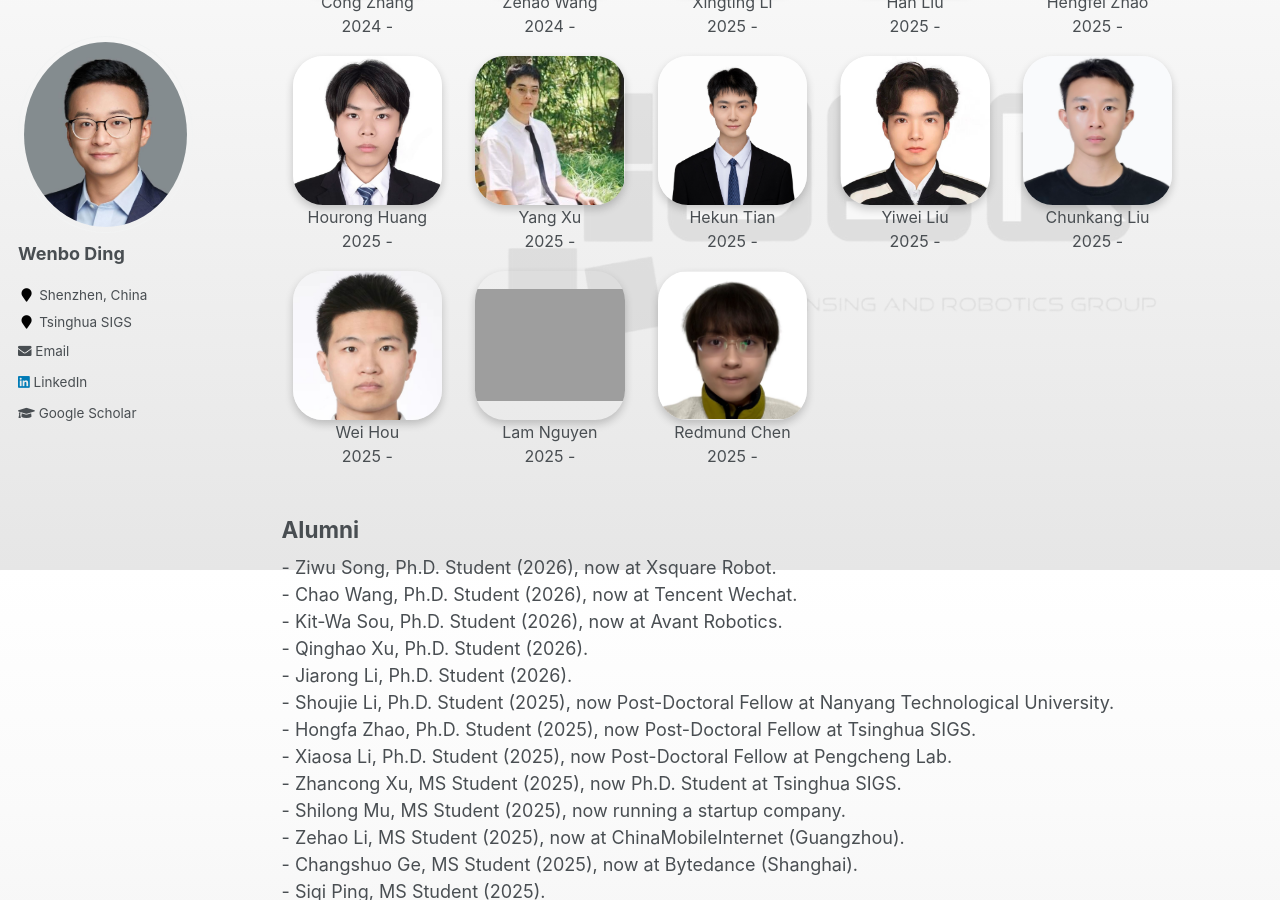
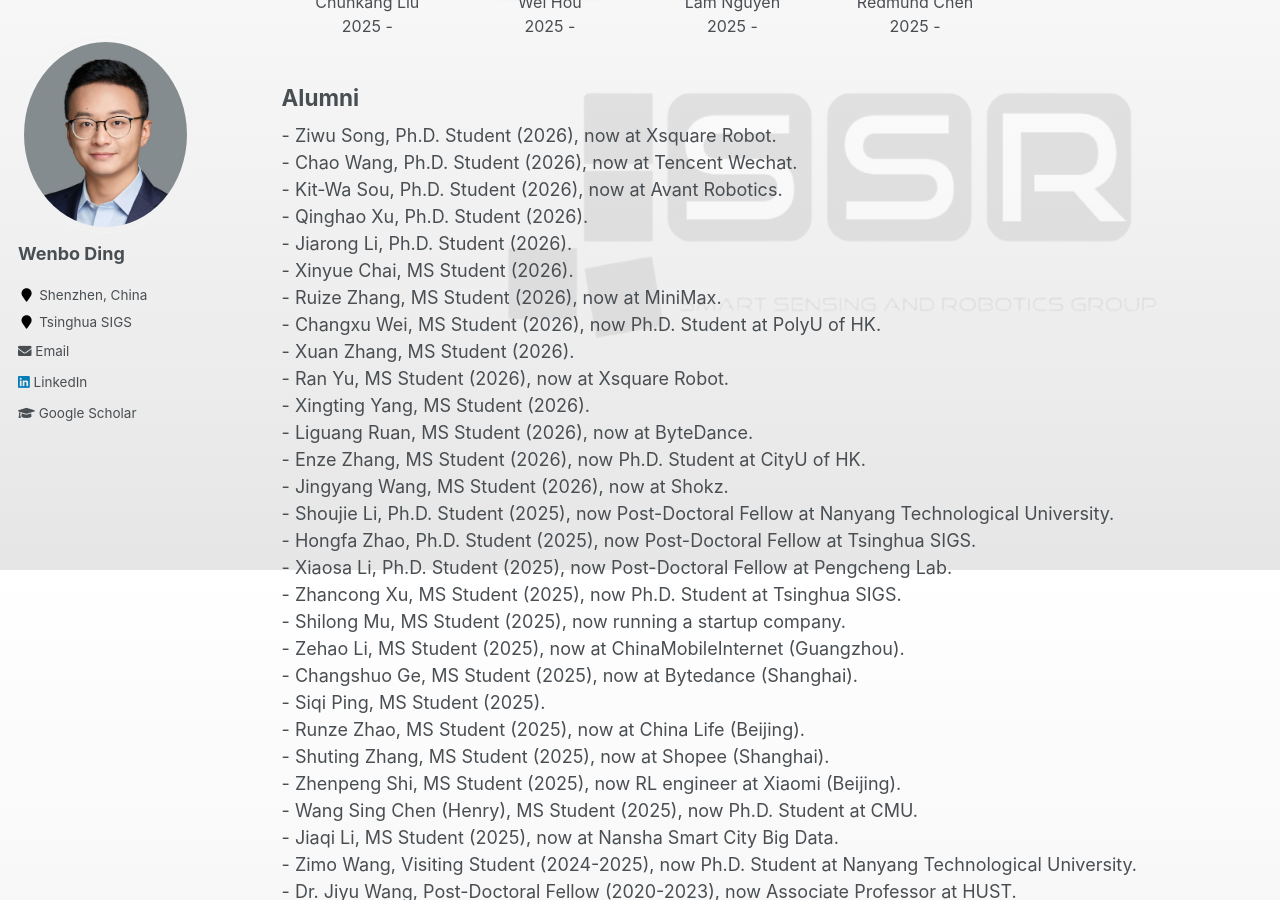
Before and after one commit to whenboy07/whenboy07.github.io, a Jekyll site: the page built from _pages/people.md, in a window 1280 px wide and 900 px high, scrolled down 2130 px. Built offline with Jekyll 4.4.1, drawn with Linux system fonts in a browser that asks for light colours; some of the changed text lies outside the part shown; grey boxes are pictures that could not be loaded.

Commit message:
update people

```diff
--- a/_pages/people.md
+++ b/_pages/people.md
@@ -412,7 +412,7 @@
                 BS(USTC)<br>
             </div>
         </div> -->
-        <div class="memberimg">
+        <!-- <div class="memberimg">
             <img class="img-circle" src="../images/Member/XinyueChai.jpg" hover="../images/Member/XinyueChai_moment.jpg" style="height: 100%; width: 100%; object-fit: contain"> <br>
             <div class="info1">
                 Xinyue Chai<br>
@@ -519,7 +519,7 @@
                 Smart Sensing<br>
                 BEng(WHUT)<br>
             </div>
-        </div>
+        </div> -->
         <div class="memberimg">
             <img class="img-circle" src="../images/Member/YixianZhang.jpg" hover="../images/Member/YixianZhang.jpg" style="height: 100%; width: 100%; object-fit: contain"> <br>
             <div class="info1">
@@ -847,22 +847,6 @@
     <br>
     <br>
     <br>
-    <br>
-    <br>
-    <br>
-    <br>
-    <br>
-    <br>
-    <br>
-    <br>
-    <br>
-    <br>
-    <br>
-    <br>
-    <br>
-    <br>
-    <br>
-    <br>
     <!-- <h2>Visiting Students</h2>
     <div class="card" >
         <div class="memberimg">
@@ -899,6 +883,15 @@
     - Kit-Wa Sou, Ph.D. Student (2026), now at Avant Robotics.<br>
     - Qinghao Xu, Ph.D. Student (2026).<br>
     - Jiarong Li, Ph.D. Student (2026).<br>
+    - Xinyue Chai, MS Student (2026).<br>
+    - Ruize Zhang, MS Student (2026), now at MiniMax.<br>
+    - Changxu Wei, MS Student (2026), now Ph.D. Student at PolyU of HK.<br>
+    - Xuan Zhang, MS Student (2026).<br>
+    - Ran Yu, MS Student (2026), now at Xsquare Robot.<br>
+    - Xingting Yang, MS Student (2026).<br>
+    - Liguang Ruan, MS Student (2026), now at ByteDance.<br>
+    - Enze Zhang, MS Student (2026), now Ph.D. Student at CityU of HK.<br>
+    - Jingyang Wang, MS Student (2026), now at Shokz.<br>
     - Shoujie Li, Ph.D. Student (2025), now Post-Doctoral Fellow at Nanyang Technological University.<br>
     - Hongfa Zhao, Ph.D. Student (2025), now Post-Doctoral Fellow at Tsinghua SIGS.<br>
     - Xiaosa Li, Ph.D. Student (2025), now Post-Doctoral Fellow at Pengcheng Lab.<br>
```
